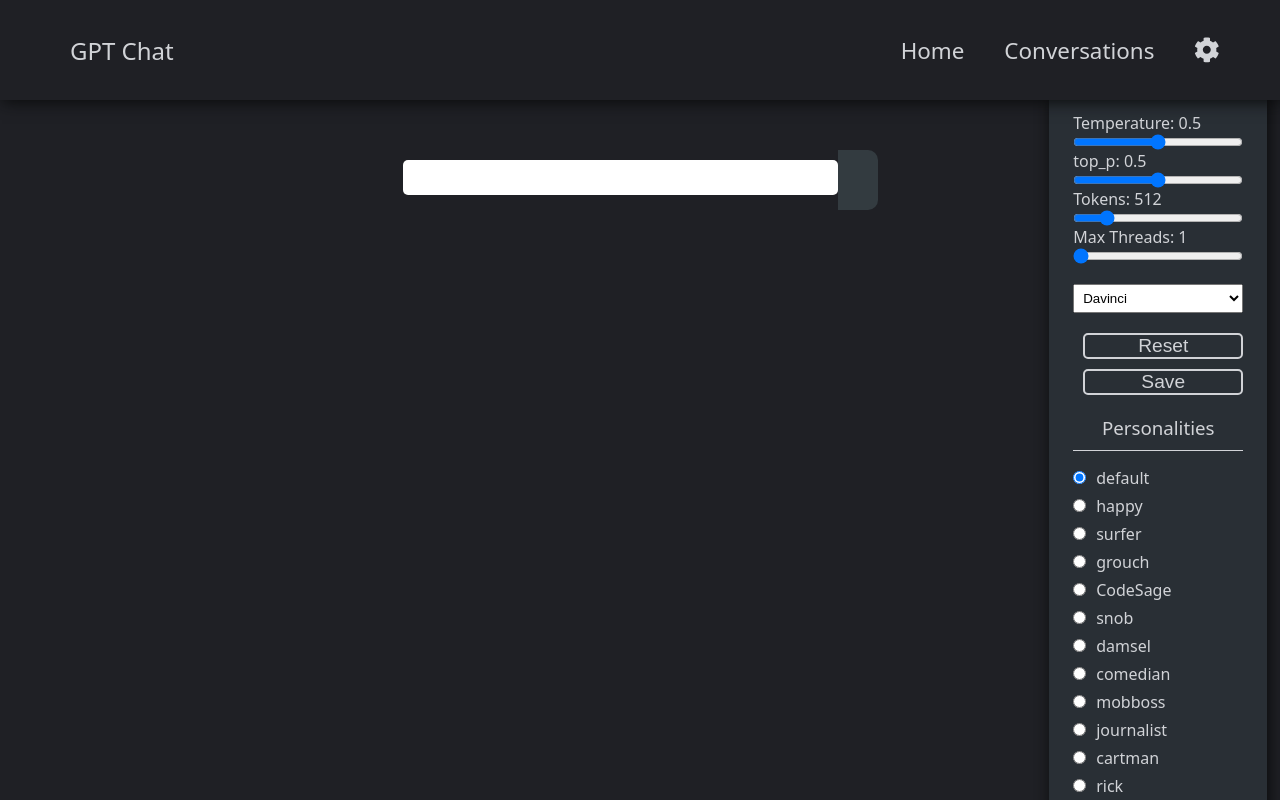
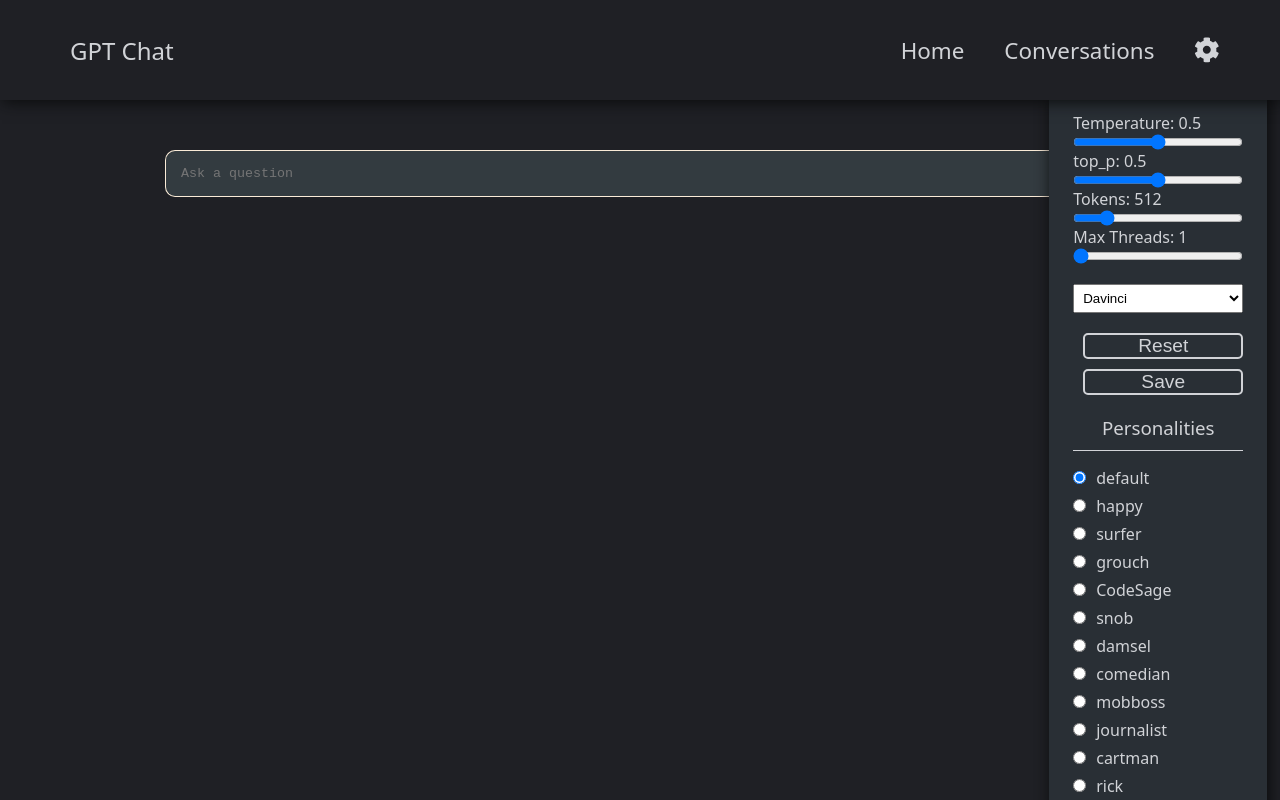
Before and after one commit to jas3333/GPT-Chat, a React (Create React App) app in the folder client/: page / in a window 1280 px wide. Built offline with nearby package versions, Linux system fonts and the light colour scheme.

Commit message:
Updated chatbox

```diff
--- a/client/src/components/Prompt.js
+++ b/client/src/components/Prompt.js
@@ -6,16 +6,19 @@ const Prompt = ({ question, setQuestion, onSubmit, loading }) => {
     const handleKeyDown = (event) => {
         if (event.key === 'Enter' && event.shiftKey && rows !== 5) {
             setRows(rows + 1);
-        } else if (event.key === 'Del') {
-            setRows(rows - 1);
-        } else if (event.keyCode === 13) {
+        }
+    };
+    const handleSubmit = (event) => {
+        if (event.keyCode === 13 && !event.shiftKey) {
             event.preventDefault();
-            onSubmit();
+            setRows(1);
+            onSubmit(event);
         }
     };
     return (
         <div className='container auto content-center align mg-bot-lg '>
-            <form onSubmit={onSubmit}>
+            <div className='container'>
+                <form onKeyDown={handleKeyDown} className=''>
                     <textarea
                         rows={rows}
                         resize='none'
@@ -23,11 +26,13 @@ const Prompt = ({ question, setQuestion, onSubmit, loading }) => {
                         onChange={(event) => setQuestion(event.target.value)}
                         cols='50'
                         className='input-text'
-                    onKeyDown={handleKeyDown}
+                        onKeyDown={handleSubmit}
                         autoFocus={true}
+                        placeholder='Ask a question'
                     />
                 </form>
-            <div className='loader '>{loading && <div className='spinner'></div>}</div>
+                <div className='loader '>{loading && <div className='spinner '></div>}</div>
+            </div>
         </div>
     );
 };
--- a/client/src/index.css
+++ b/client/src/index.css
@@ -95,10 +95,20 @@ p {
 /* │           Input            │ */
 /* ╰────────────────────────────╯ */
 
+textarea {
+    border: none;
+}
+
 .input-text {
-    padding: 10px;
-    border-radius: 5px;
-    border: none;
+    color: antiquewhite;
+    width: 910px;
+    padding: 15px;
+    border-top-left-radius: 10px;
+    border-bottom-left-radius: 10px;
+    border-left: solid 1px antiquewhite;
+    border-top: solid 1px antiquewhite;
+    border-bottom: solid 1px antiquewhite;
+    background-color: #333b40;
     resize: none;
 }
 .input-text-lg {
@@ -596,7 +606,7 @@ img {
     width: 35px;
     height: 35px;
     background-color: #667581;
-    margin: 12px 15px 0px 0px;
+    margin: auto 0px 3px 0px;
     border-radius: 100%;
     -webkit-animation: sk-scaleout 1s infinite ease-in-out;
     animation: sk-scaleout 1s infinite ease-in-out;
@@ -604,8 +614,11 @@ img {
 
 .loader {
     width: 40px;
-    height: 60px;
+    display: flex;
     border-bottom-right-radius: 10px;
+    border-top: solid 1px antiquewhite;
+    border-right: solid 1px antiquewhite;
+    border-bottom: solid 1px antiquewhite;
     border-top-right-radius: 10px;
     background-color: #333b40;
 }
```
Lines whose indentation alone changed are shown as unchanged.
